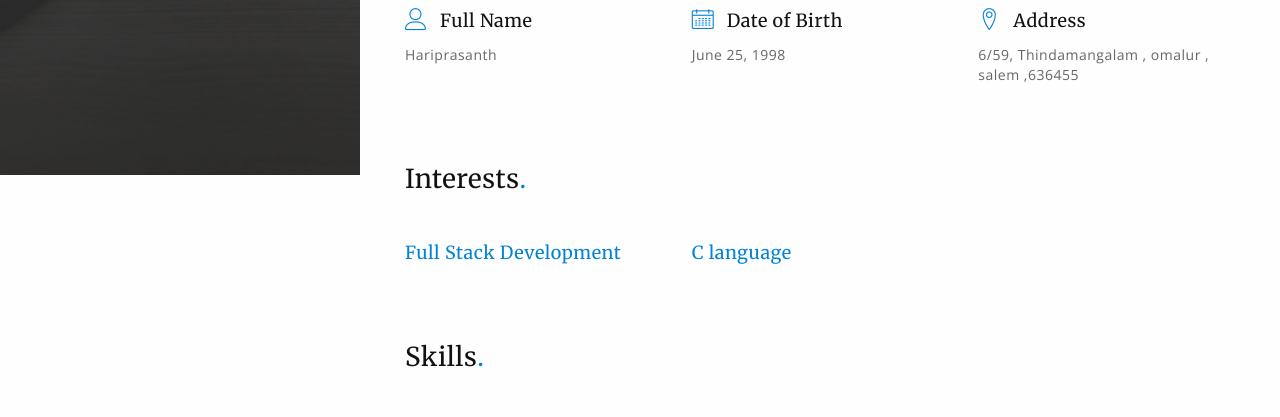
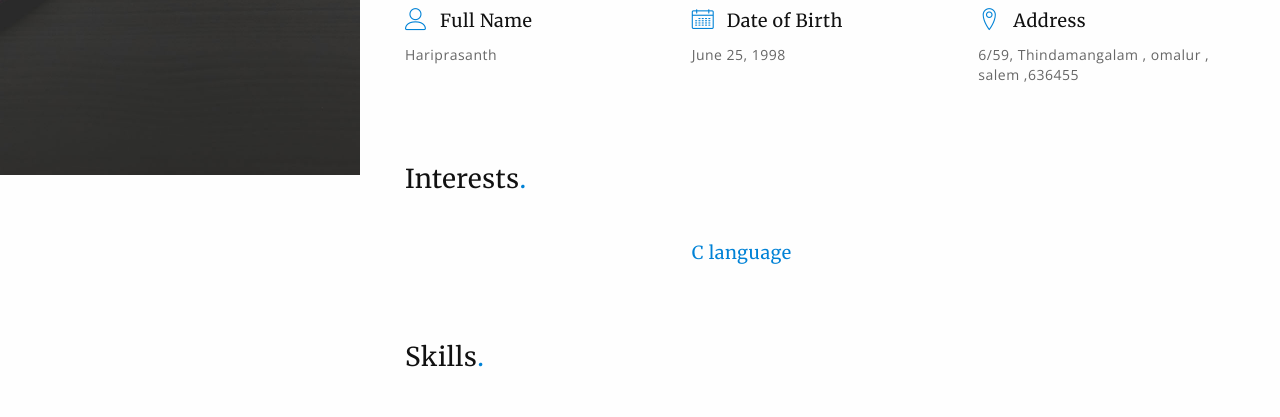
Before and after one commit to hari256/hari256.github.io, a plain HTML site: page index.html in a window 1280 px wide. Shown: the part 625-1042 px from the top of the page. Drawn offline with nearby package versions, Linux system fonts and the light colour scheme.

Commit message:
Update index.html

```diff
--- a/index.html
+++ b/index.html
@@ -132,10 +132,10 @@
                 </div>
                 <div class="row">
                     <div class="col-md-4">
-                        <div class="award">
+                        <!-- div class="award">
                             <h5 class="text-primary">Full Stack Development</h5>
 
-                        </div>
+                        </div -->
                     </div><!-- / award -->
 
                     <div class="col-md-4">
```
